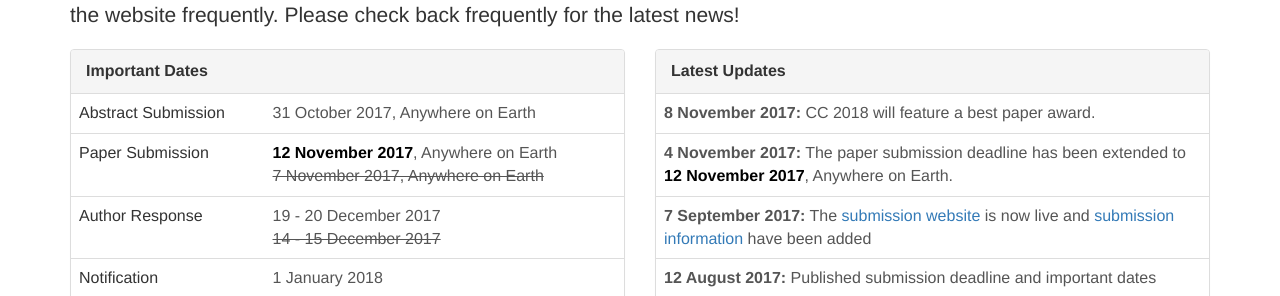
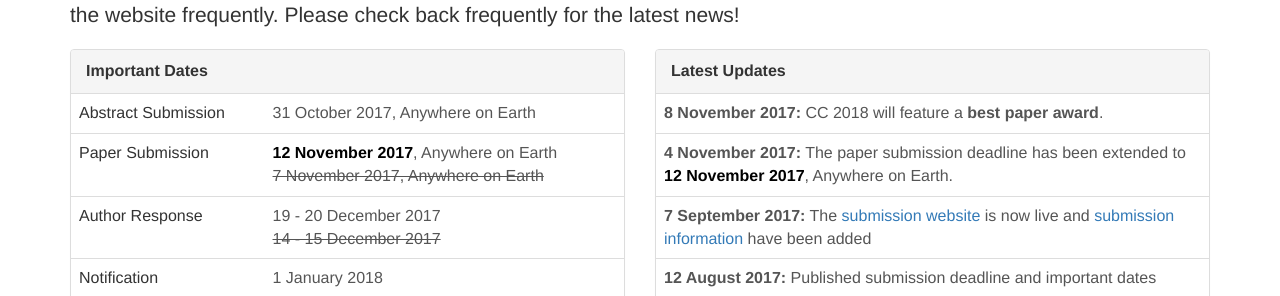
Before and after one commit to cc-conference/18, a Jekyll site: the page built from index.html, in a window 1280 px wide and 1108 px high. Shown: the part 579-875 px from the top of the window. Built offline with Jekyll 4.4.1, drawn with Linux system fonts in a browser that asks for light colours; nearby versions of some CDN libraries.

```diff
--- a/index.html
+++ b/index.html
@@ -59,7 +59,7 @@ title:  27th International Conference on Compiler Construction 2018
 
           <table class="table">
             <tbody>
-              <tr><td><b>8 November 2017:</b> CC 2018 will feature a best paper award.</td></tr>
+              <tr><td><b>8 November 2017:</b> CC 2018 will feature a <b>best paper award</b>.</td></tr>
               <tr><td><b>4 November 2017:</b> The paper submission deadline has been extended to <strong style="color:black;">12 November 2017</strong>, Anywhere on Earth.</td></tr>
               <tr><td><b>7 September 2017:</b> The <a href="https://cc18.hotcrp.com">submission website</a> is now live and <a href="{{ '/submission/' | relative_url }}">submission information</a> have been added</td></tr>
               <tr><td><b>12 August 2017:</b> Published submission deadline and important dates</td></tr>
```
